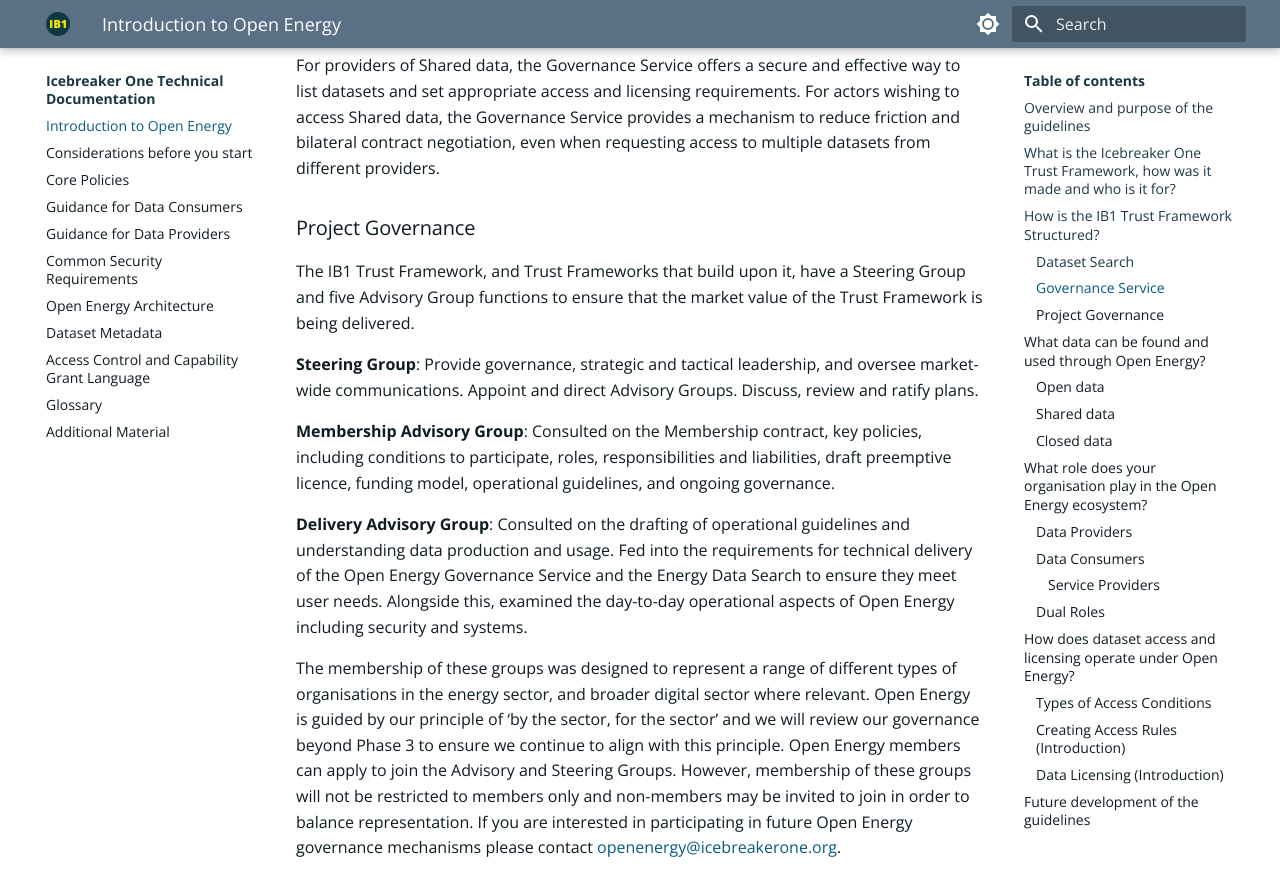
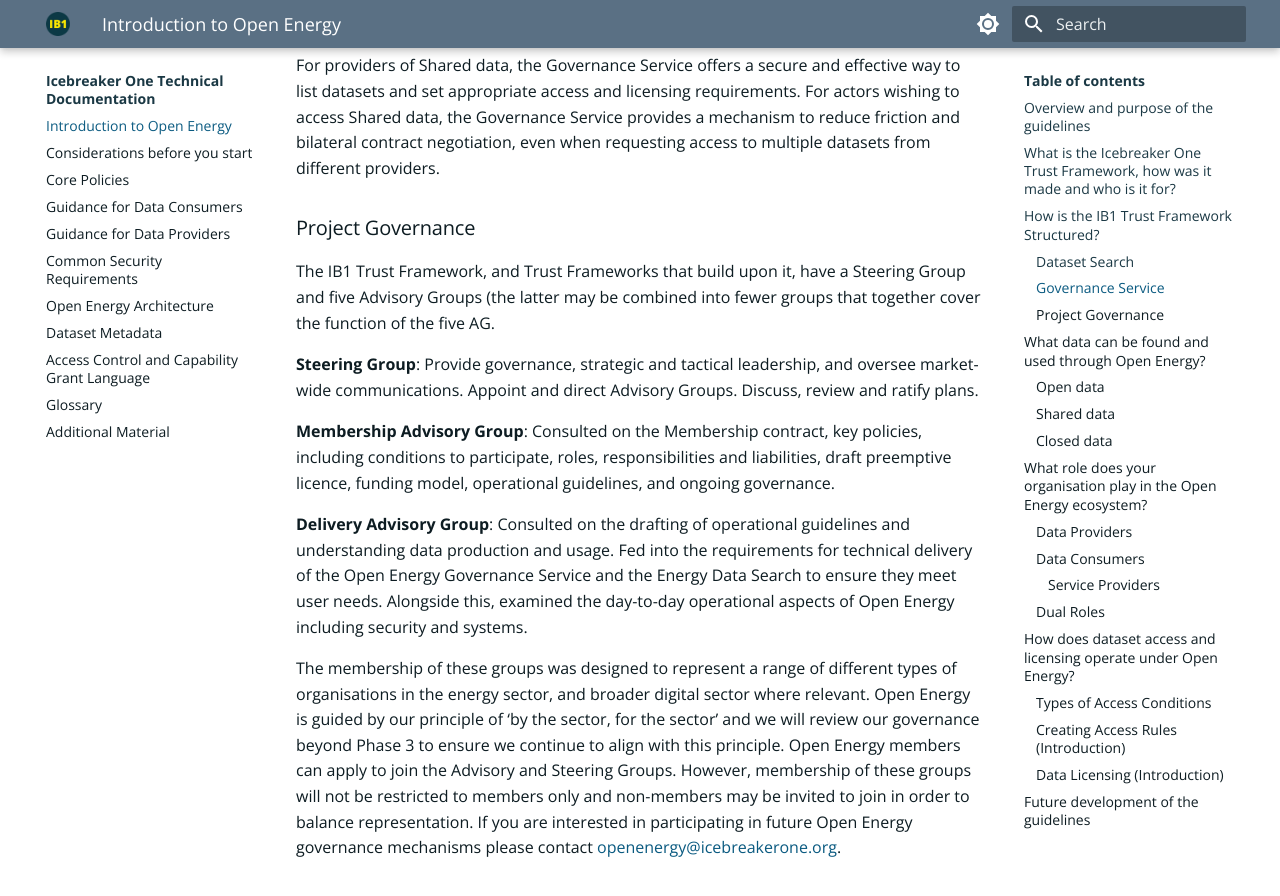
Before and after one commit to icebreakerone/ib1-technical-docs, an MkDocs documentation site: the page built from docs/ops_guidelines/introduction.md, in a window 1280 px wide and 900 px high, scrolled down 3308 px. Shown: the top 896 px of the window. Built offline with MkDocs 1.6.1 and Material for MkDocs 9.7.7, drawn with Linux system fonts in a browser that asks for light colours; the version menu is left out; some of the changed lines change nothing that is shown.

Commit message:
docs/ops_guidelines/introduction.md updated from https://stackedit.net/

```diff
--- a/docs/ops_guidelines/introduction.md
+++ b/docs/ops_guidelines/introduction.md
@@ -74,7 +74,7 @@
 Service provides a mechanism to reduce friction and bilateral contract negotiation, even when requesting access to multiple datasets from different providers.
 
 ### Project Governance
-The IB1 Trust Framework, and Trust Frameworks that build upon it, have a Steering Group and five Advisory Group functions to ensure that the market value of the Trust Framework is being delivered.
+The IB1 Trust Framework, and Trust Frameworks that build upon it, have a Steering Group and five Advisory Groups (the latter may be combined into fewer groups that together cover the function of the five AG.
 
 **Steering Group**: Provide governance, strategic and tactical leadership, and oversee market-wide communications. Appoint and direct Advisory Groups. Discuss, review and ratify plans.
 
@@ -217,6 +217,6 @@
 accordance with future phases of Open Energy. If you have any suggestions regarding areas of the operational
 guidelines that could benefit from further development, please contact [openenergy@icebreakerone.org](mailto:openenergy@icebreakerone.org).
 <!--stackedit_data:
-eyJoaXN0b3J5IjpbMjAxNzk2OTcwNywxMTc1NDkxNjIxLDExMj
-gyODEyODBdfQ==
+eyJoaXN0b3J5IjpbODY5NTQ2NDQwLDExNzU0OTE2MjEsMTEyOD
+I4MTI4MF19
 -->
```
